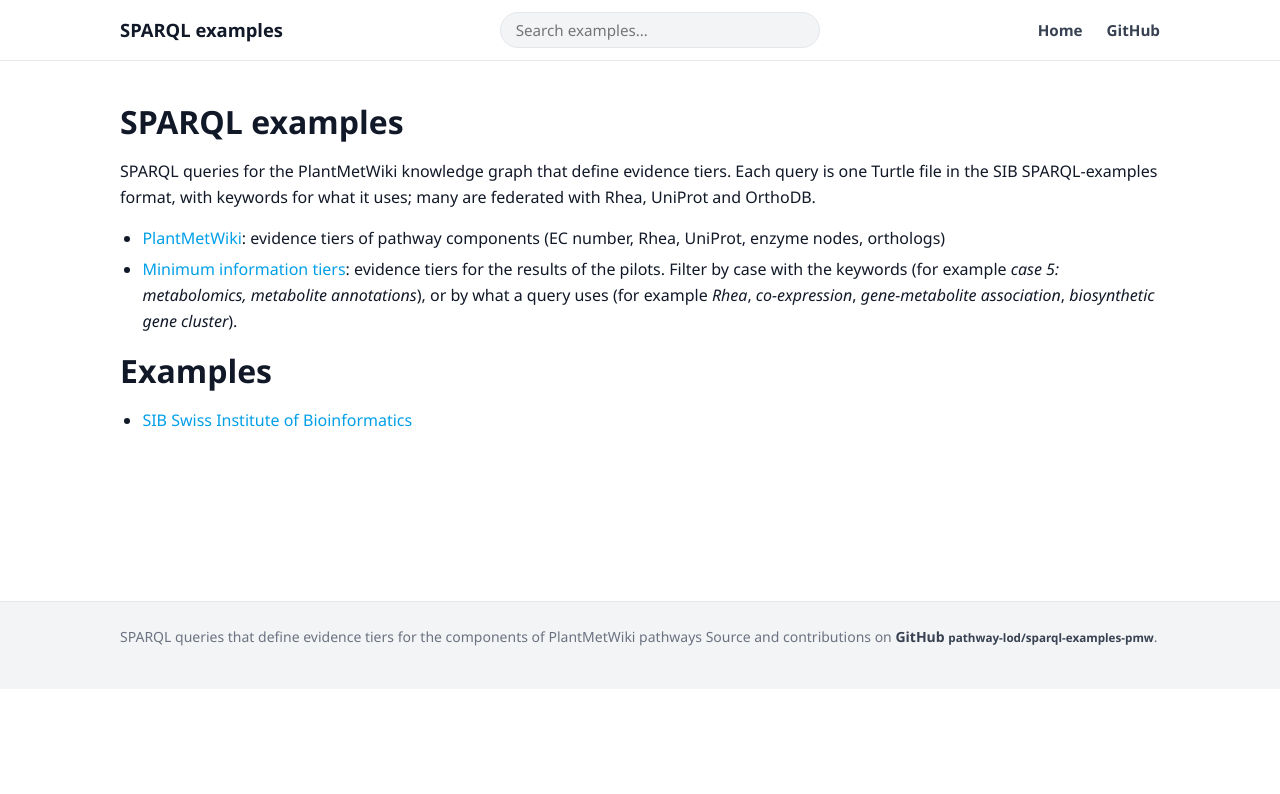
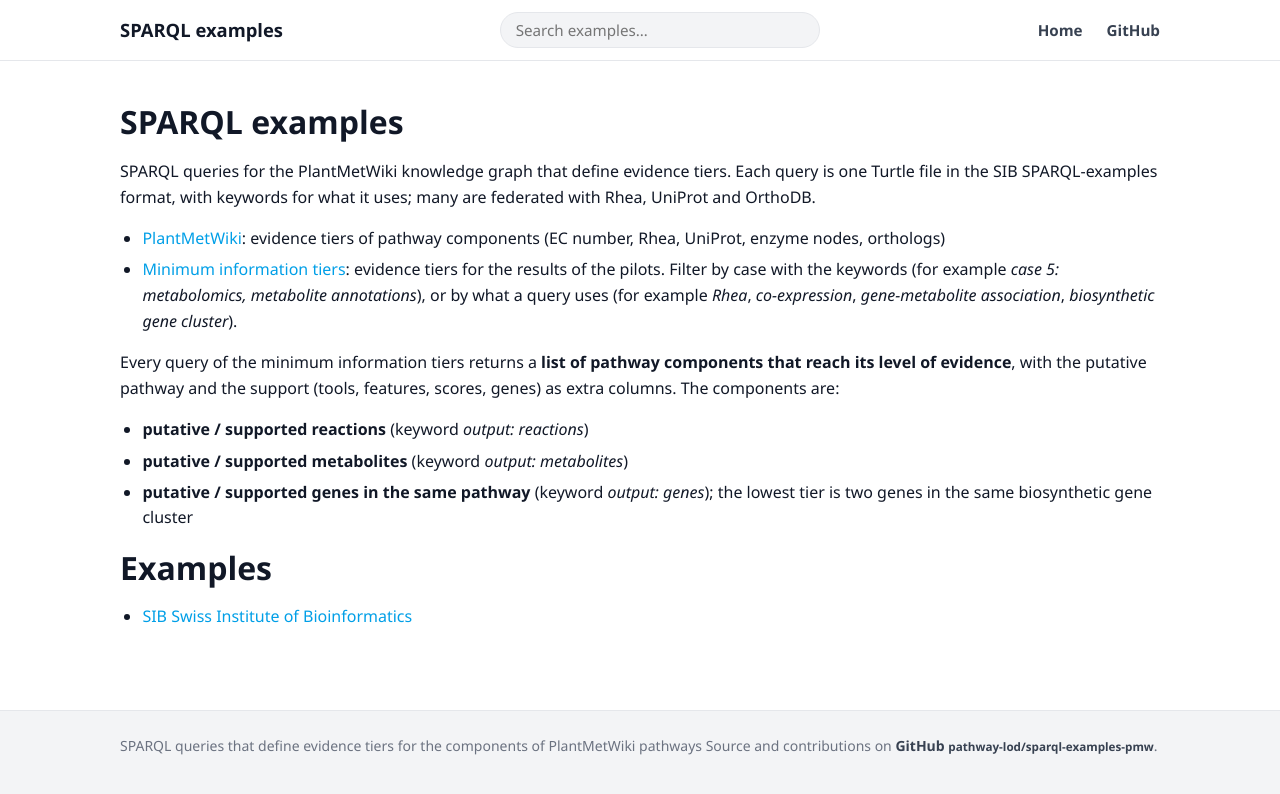
Before and after one commit to pathway-lod/sparql-examples-pmw, a Jekyll site: the page built from index.md, in a window 1280 px wide. Shown: the top 794 px of the page. Built offline with Jekyll 4.4.1, drawn with Linux system fonts in a browser that asks for light colours; our own code applies the rules of GitHub Pages for plain Markdown files; comment, search, counter and statistics services are not loaded.

Commit message:
Minimum information queries: every query now returns a list of pathway components (reactions, metabolites, genes) with the putative pathway and the support as metadata; new tier genes-in-same-bgc; outputs described on the landing page
Co-Authored-By: Claude Sonnet 5.5 <noreply@anthropic.com>

```diff
--- a/index.md
+++ b/index.md
@@ -5,6 +5,12 @@ SPARQL queries for the PlantMetWiki knowledge graph that define evidence tiers.
 * [PlantMetWiki](./examples/PlantMetWiki/): evidence tiers of pathway components (EC number, Rhea, UniProt, enzyme nodes, orthologs)
 * [Minimum information tiers](./examples/MinimumInformationTiers/): evidence tiers for the results of the pilots. Filter by case with the keywords (for example *case 5: metabolomics, metabolite annotations*), or by what a query uses (for example *Rhea*, *co-expression*, *gene-metabolite association*, *biosynthetic gene cluster*).
 
+Every query of the minimum information tiers returns a **list of pathway components that reach its level of evidence**, with the putative pathway and the support (tools, features, scores, genes) as extra columns. The components are:
+
+* **putative / supported reactions** (keyword *output: reactions*)
+* **putative / supported metabolites** (keyword *output: metabolites*)
+* **putative / supported genes in the same pathway** (keyword *output: genes*); the lowest tier is two genes in the same biosynthetic gene cluster
+
 # Examples
 
 * [SIB Swiss Institute of Bioinformatics](https://sib-swiss.github.io/sparql-examples/)
```
Also changed, not shown: README.md, 17 other files.
